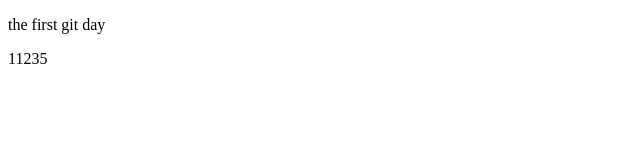
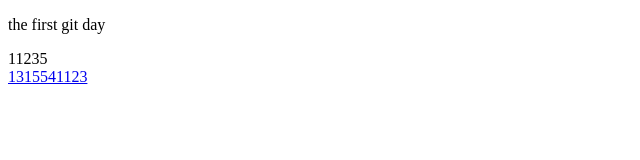
Before and after one commit to lawliet-F/black-horse-77-class-web, a plain HTML site: page lawliet.html in a window 1280 px wide. Shown: the whole page, without its empty margins (0-640 px from the left). Drawn offline with Linux system fonts and the light colour scheme.

Commit message:
a标签的添加

```diff
--- a/lawliet.html
+++ b/lawliet.html
@@ -10,6 +10,8 @@
 <body>
   <p>the first git day</p>
   <div>11235</div>
+
+  <a href="#"> 1315541123</a>
 </body>
 
 </html>
```
